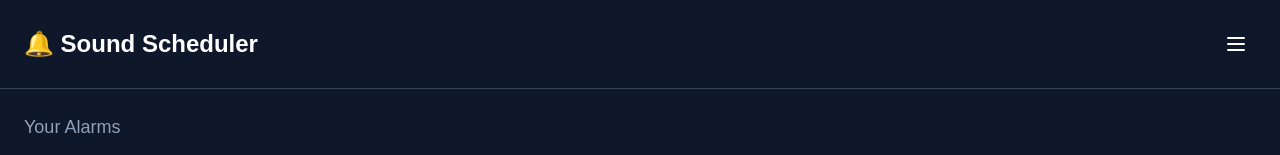
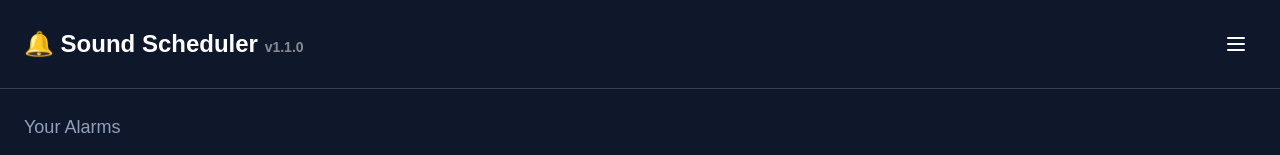
Before and after one commit to mo-robert-bhimji/sound-scheduler, a Next.js app: page / in a window 1280 px wide. Shown: the top 155 px of the page. Built offline with nearby package versions, Linux system fonts and the light colour scheme.

Commit message:
Added version number and additional error handling

```diff
--- a/app/page.tsx
+++ b/app/page.tsx
@@ -519,7 +519,8 @@ const playSoundPattern = (soundType: string, loop: boolean = false, customUrl?:
       currentAudioRef.current.onerror = (e) => {
   console.error('❌ Audio playback error:', e);
   // Don't show alert for AbortError - it's normal when stopping
-        if (e.target?.error?.code !== MediaError.MEDIA_ERR_ABORTED) {
+  const audioElement = e.target as HTMLAudioElement;
+  if (audioElement?.error?.code !== MediaError.MEDIA_ERR_ABORTED) {
     alert('❌ Error playing audio file. The file may be corrupted or inaccessible.');
   }
   setPlayingSoundId(null);
@@ -1066,7 +1067,7 @@ const handlePreviewSound = () => {
       <header className={`p-6 border-b flex justify-between items-center ${
   isDarkMode ? "border-slate-700" : "border-gray-300"
 }`}>
-        <h1 className="text-2xl font-bold">🔔 Sound Scheduler</h1>
+  <h1 className="text-2xl font-bold">🔔 Sound Scheduler <span className="text-sm opacity-50">v1.1.0</span></h1>
 
   <button
     id="menu-button"
```
Lines whose indentation alone changed are shown as unchanged.
